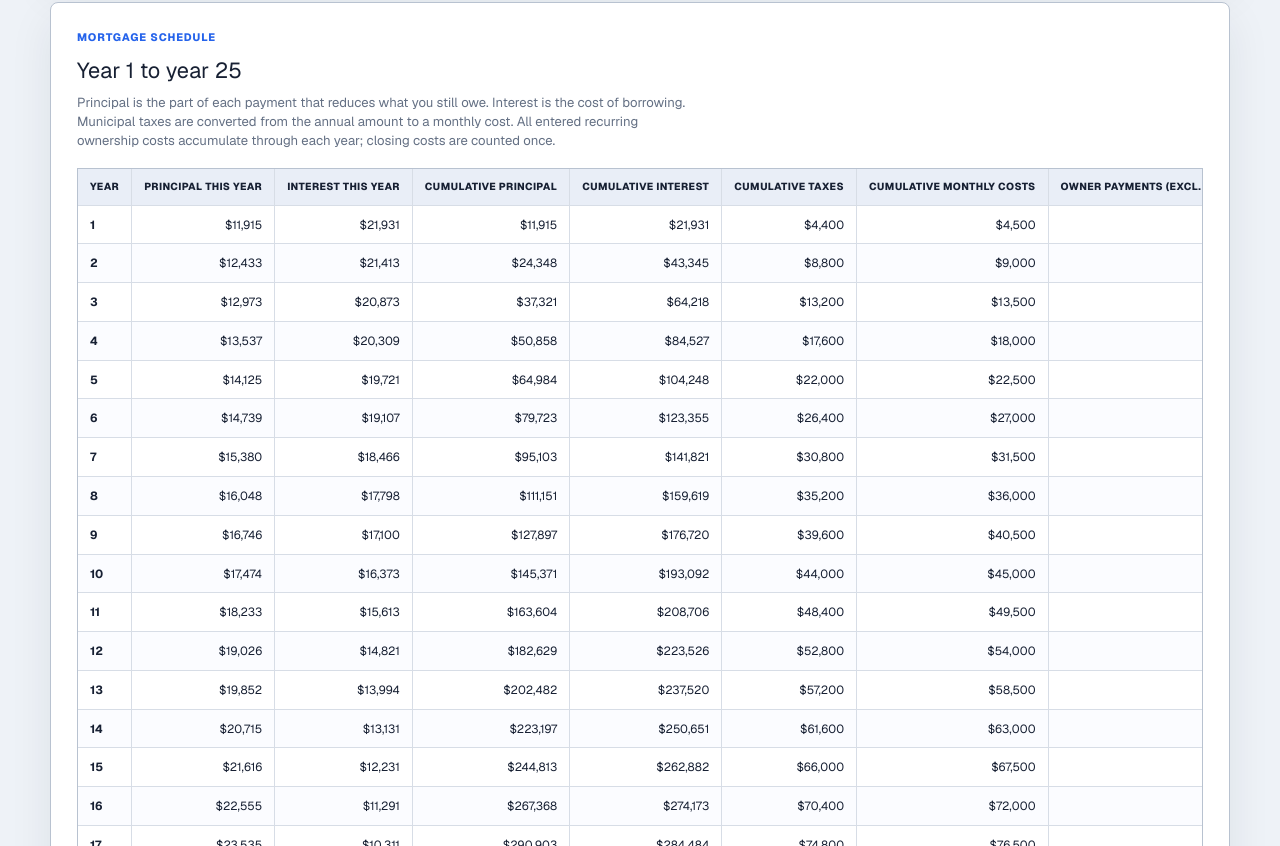
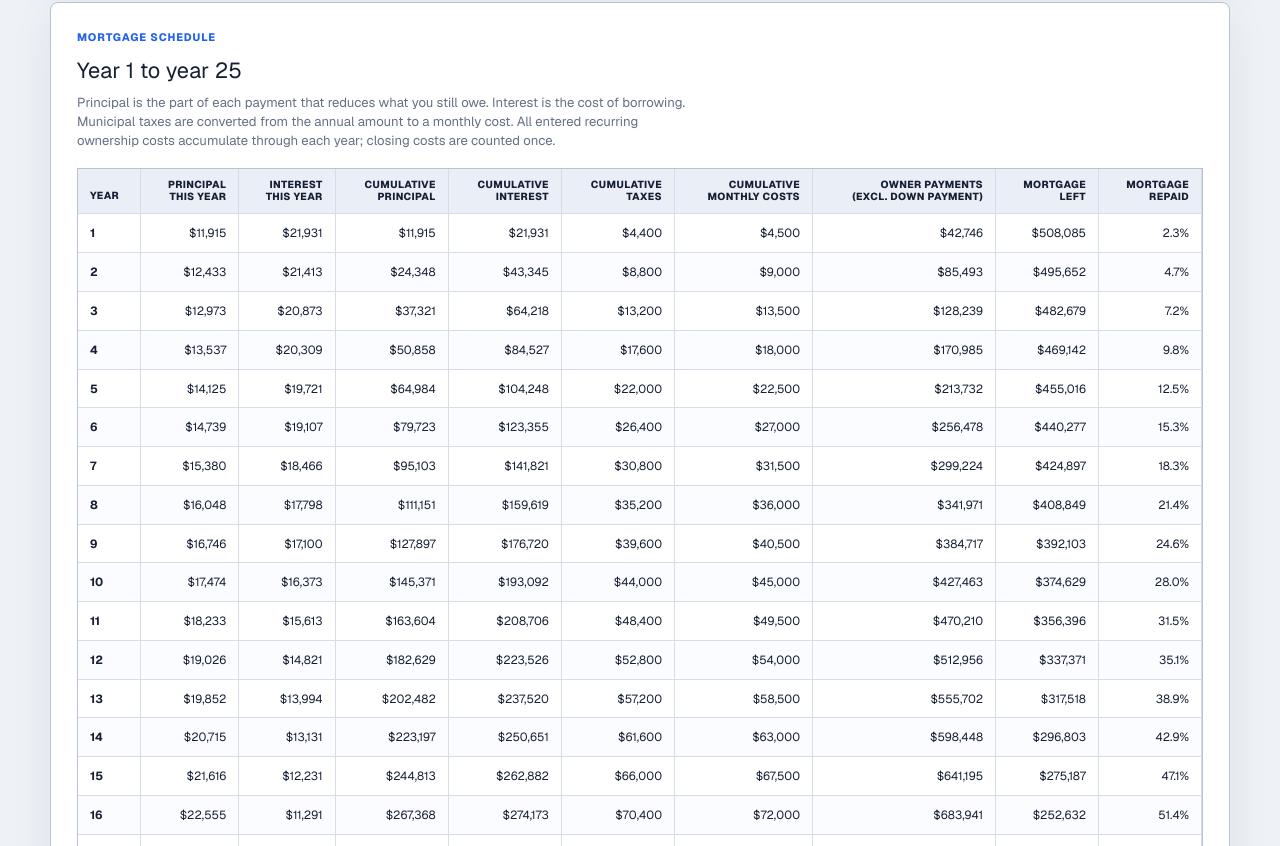
Before and after one commit to gerritsa/homevsbuy, a Next.js app: page / in a window 1280 px wide. Shown: the part 1474-2320 px from the top of the page. Built offline with nearby package versions, Linux system fonts and the light colour scheme.

Commit message:
Tighten buying table headers

```diff
--- a/app/globals.css
+++ b/app/globals.css
@@ -1213,6 +1213,20 @@ th {
   text-transform: uppercase;
 }
 
+.buying-table th {
+  white-space: normal;
+  vertical-align: bottom;
+}
+
+.stacked-heading,
+.stacked-heading span {
+  display: block;
+}
+
+.stacked-heading {
+  line-height: 1.18;
+}
+
 tbody tr:nth-child(even) {
   background: #fbfcff;
 }
@@ -1234,11 +1248,11 @@ tbody tr:hover {
 }
 
 .buying-table {
-  min-width: 1180px;
+  min-width: 980px;
 }
 
 .buying-table.with-advanced-costs {
-  min-width: 1500px;
+  min-width: 1040px;
 }
 
 .comparison-table {
--- a/app/page.tsx
+++ b/app/page.tsx
@@ -664,7 +664,7 @@ export default function Home() {
                 <DetailRow
                   amount={preciseMoney(results.selectedMonthPrincipal)}
                   label="Principal this month"
-                  note="Reduces what you owe"
+                  note="Contributes to equity"
                 />
                 <DetailRow
                   amount={preciseMoney(results.selectedMonthInterest)}
@@ -786,18 +786,28 @@ export default function Home() {
                 <thead>
                   <tr>
                     <th>Year</th>
-                    <th>Principal this year</th>
-                    <th>Interest this year</th>
-                    <th>Cumulative principal</th>
-                    <th>Cumulative interest</th>
-                    <th>Cumulative taxes</th>
+                    <th><span className="stacked-heading"><span>Principal</span><span>this year</span></span></th>
+                    <th><span className="stacked-heading"><span>Interest</span><span>this year</span></span></th>
+                    <th><span className="stacked-heading"><span>Cumulative</span><span>principal</span></span></th>
+                    <th><span className="stacked-heading"><span>Cumulative</span><span>interest</span></span></th>
+                    <th><span className="stacked-heading"><span>Cumulative</span><span>taxes</span></span></th>
                     <th title="Utilities, maintenance, and homeowner insurance when entered.">
-                      Cumulative monthly costs
+                      <span className="stacked-heading">
+                        <span>Cumulative</span>
+                        <span>monthly costs</span>
+                      </span>
                     </th>
-                    {results.closingCosts > 0 ? <th>Closing costs</th> : null}
-                    <th>Owner payments (excl. down payment)</th>
-                    <th>Mortgage left</th>
-                    <th>Mortgage repaid</th>
+                    {results.closingCosts > 0 ? (
+                      <th><span className="stacked-heading"><span>Closing</span><span>costs</span></span></th>
+                    ) : null}
+                    <th>
+                      <span className="stacked-heading">
+                        <span>Owner payments</span>
+                        <span>(excl. down payment)</span>
+                      </span>
+                    </th>
+                    <th><span className="stacked-heading"><span>Mortgage</span><span>left</span></span></th>
+                    <th><span className="stacked-heading"><span>Mortgage</span><span>repaid</span></span></th>
                   </tr>
                 </thead>
                 <tbody>
```
Also changed, not shown: 1 other file (tests, documents, lock files or other folders).
